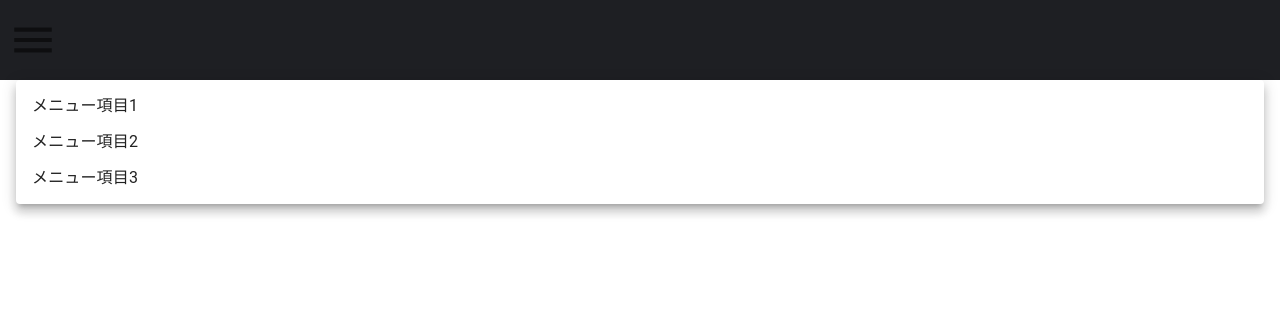
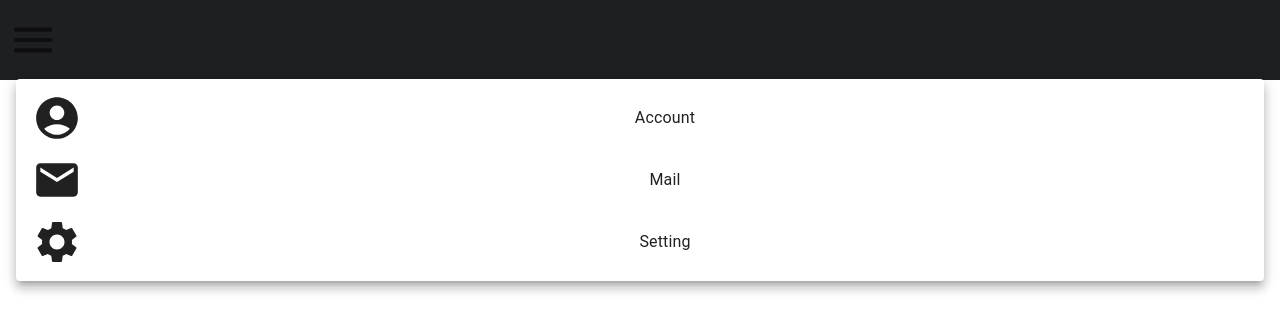
Before and after one commit to ko-tarou/PresentsAI-Main, a Next.js app: page /HeaderPage in a window 1280 px wide. Both pictures are taken after a click on the button 33 px from the left and 40 px from the top of the page. Shown: the top 332 px of the page. Built offline with nearby package versions, Linux system fonts and the light colour scheme.

Commit message:
Header完成

```diff
--- a/src/pages/HeaderPage/index.js
+++ b/src/pages/HeaderPage/index.js
@@ -1,11 +1,14 @@
 import { useState } from "react";
 import styles from "../../styles/HeaderPage/Header.module.scss";
-import MenuIcon from "@mui/icons-material/Menu";
 
 //Icon
-import IconButton from "@mui/material/IconButton";
+import MenuIcon from "@mui/icons-material/Menu";
+import SettingsIcon from "@mui/icons-material/Settings";
+import AccountCircleIcon from "@mui/icons-material/AccountCircle";
+import MailIcon from "@mui/icons-material/Mail";
 
 // Material-UI components
+import IconButton from "@mui/material/IconButton";
 import Menu from "@mui/material/Menu";
 import MenuItem from "@mui/material/MenuItem";
 
@@ -49,9 +52,18 @@ export default function HeaderPage() {
                         paper: styles.menu,
                     }}
                     >
-                    <MenuItem onClick={handleClose}>メニュー項目1</MenuItem>
-                    <MenuItem onClick={handleClose}>メニュー項目2</MenuItem>
-                    <MenuItem onClick={handleClose}>メニュー項目3</MenuItem>
+                    <MenuItem onClick={handleClose} className={styles.menuItem}>
+                        <AccountCircleIcon/>
+                        <div className={styles.menuItemText}>Account</div>
+                    </MenuItem>
+                    <MenuItem onClick={handleClose} className={styles.menuItem}>
+                        <MailIcon/>
+                        <div className={styles.menuItemText}>Mail</div>
+                    </MenuItem>
+                    <MenuItem onClick={handleClose} className={styles.menuItem}>
+                        <SettingsIcon/>
+                        <div className={styles.menuItemText}>Setting</div>
+                    </MenuItem>
                 </Menu>
             </div>
         </div>
--- a/src/styles/HeaderPage/Header.module.scss
+++ b/src/styles/HeaderPage/Header.module.scss
@@ -20,7 +20,7 @@
     margin-left: auto;
 
     svg {
-        font-size: 50px; /* アイコンのサイズを指定 */
+        font-size: 50px;
     }
 }
 
@@ -28,6 +28,34 @@
     background-color: $lightbrack;
     color:white;
     padding: 0;
+    margin-top: -1px;
     left:"auto";
     right: 0,;
+    border-radius: 0;
 }
+
+.menuItem {
+    display: flex;
+    align-items: center;
+    gap: 0px;
+    margin: 0;
+    width: 100%;
+    padding: 8px,16px;
+    font-size: 20px;
+    font-weight: bold;
+    border-bottom: 3px solid $darkbrack;
+    box-sizing: border-box;
+
+	svg {
+		font-size: 50px;
+	}
+}
+
+.menuItem:last-child {
+    border-bottom: none;
+}
+
+.menuItemText {
+    flex-grow: 1; /* テキストが右端に寄るように設定 */
+    text-align:center; /* テキストを右寄せ */
+}
```
